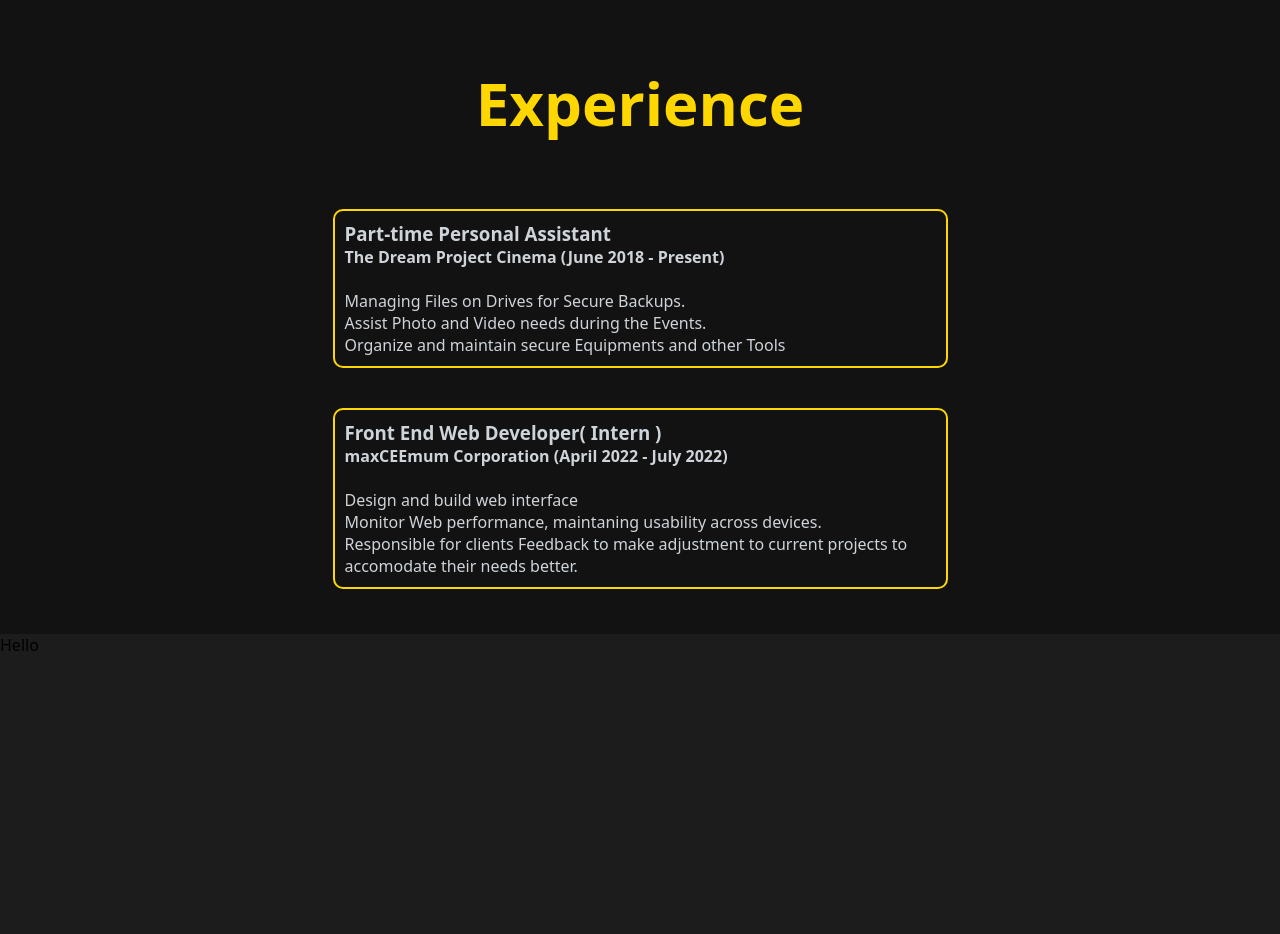
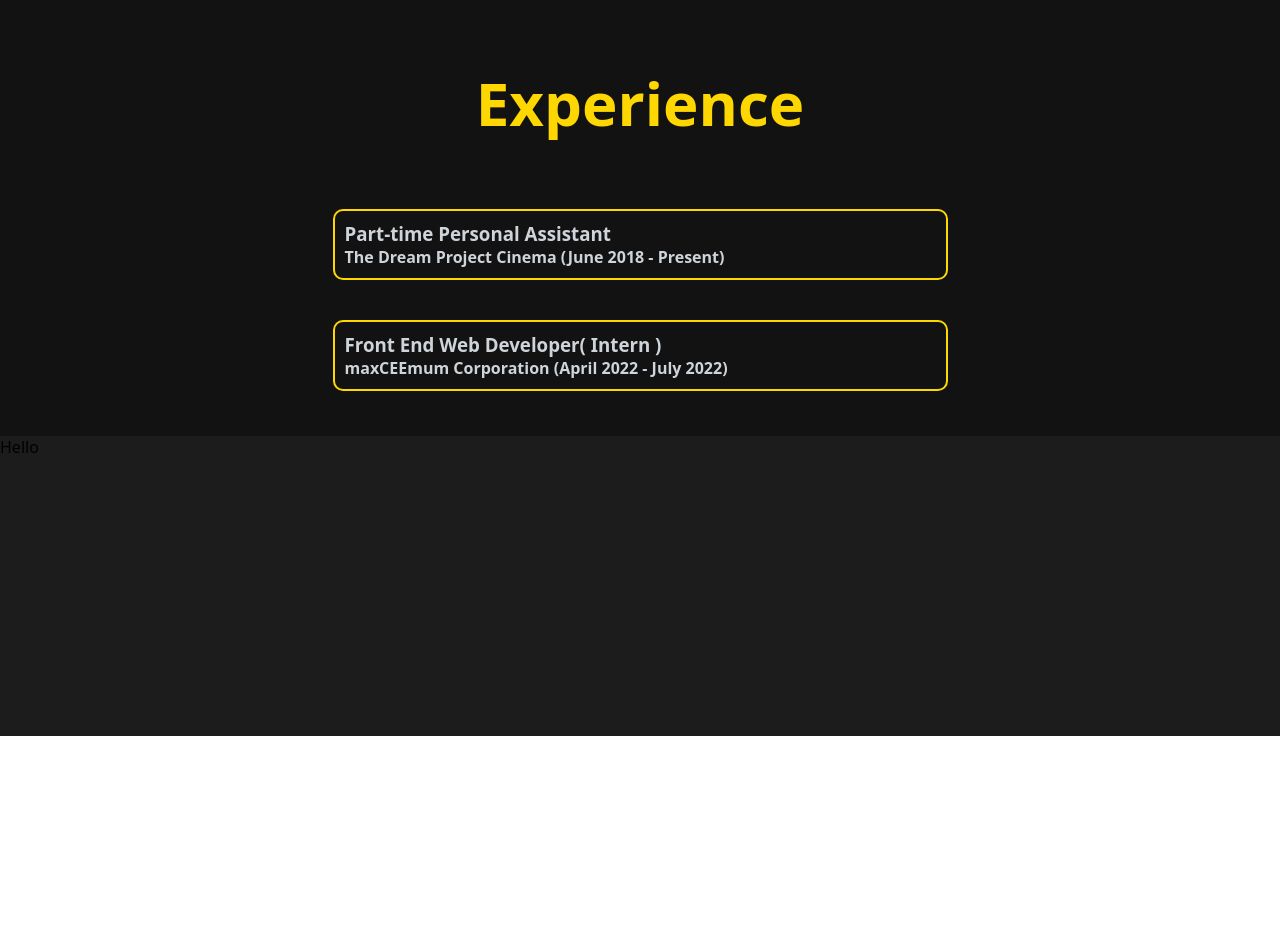
Before and after one commit to rhenzr24/renzallendichoso.ruiz, a plain HTML site: page index.html in a window 1280 px wide. Shown: the part 2856-3790 px from the top of the page. After the commit the page ends 3592 px from the top, so only its background shows below. Drawn offline with nearby package versions, Linux system fonts and the light colour scheme.

Commit message:
Update index.html

```diff
--- a/index.html
+++ b/index.html
@@ -191,18 +191,10 @@
           <div class="customs1 custom-col5">
             <h3>Part-time Personal Assistant</h3>
             <h4>The Dream Project Cinema (June 2018 - Present)</h4>
-            <br>
-              <p>Managing Files on Drives for Secure Backups.</p>
-              <p>Assist Photo and Video needs during the Events.</p>
-              <p>Organize and maintain secure Equipments and other Tools</p>
           </div>
           <div class="customs1 custom-col6">
             <h3>Front End Web Developer( Intern )</h3>
             <h4>maxCEEmum Corporation  (April 2022 - July 2022)</h4>
-            <br>
-              <p> Design and build web interface</p>
-              <p>Monitor Web performance, maintaning usability across devices.</p>
-              <p>Responsible for clients Feedback to make adjustment to current projects to accomodate their needs better.</p>
           </div>
         </div>
       </div>
```
